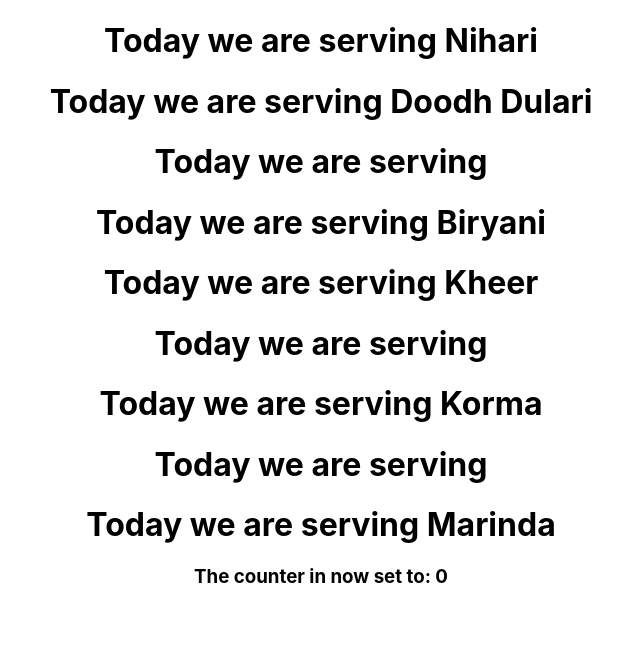
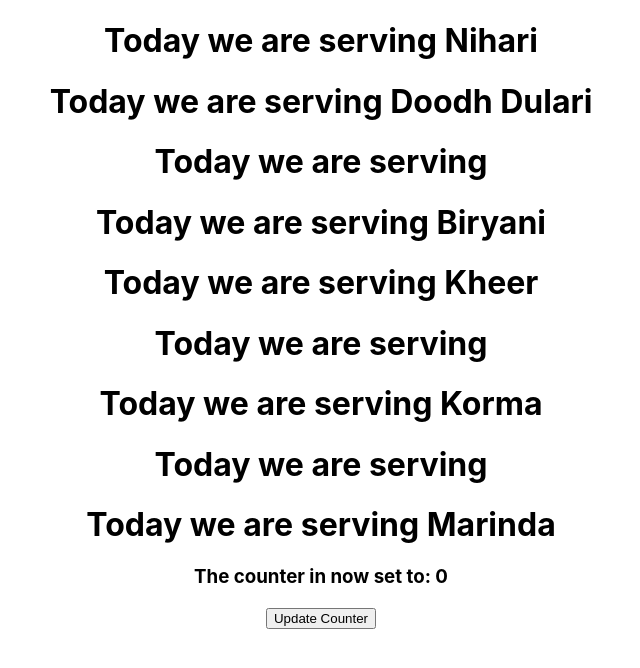
Before and after one commit to imran-ahmeds/bootcamp27july, a React (Create React App) app: page / in a window 1280 px wide. Shown: the top 668 px of the page, without its empty margins (319-959 px from the left). Built offline with nearby package versions, Linux system fonts and the light colour scheme.

Commit message:
counter button
arrow function creacted

```diff
--- a/src/count.js
+++ b/src/count.js
@@ -5,6 +5,7 @@ function Counter(){
     return(
         <div>
             <h3>The counter in now set to: {count}</h3>
+            <button onClick= {()=> setCount (count++)}>Update Counter</button>
         </div>
     );
 }
```
